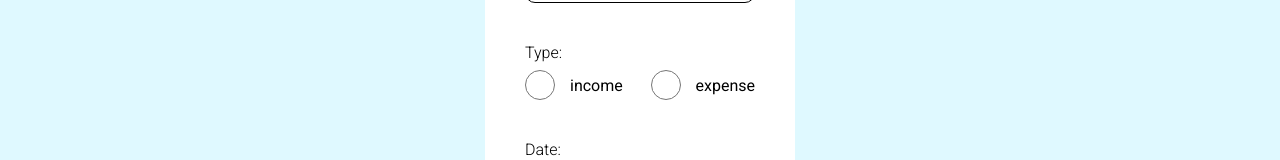
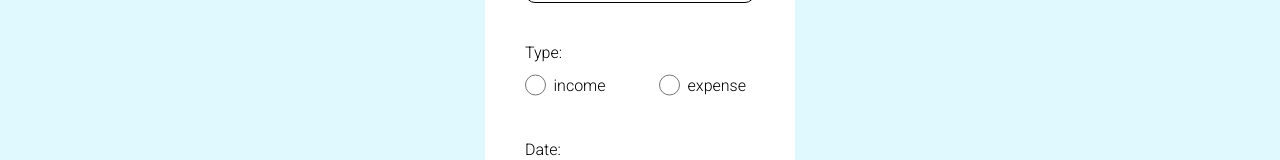
Before and after one commit to Adwasar/finance-accounting, a React (Create React App) app: page / in a window 1280 px wide. Shown: the part 389-549 px from the top of the page. Built offline with nearby package versions, Linux system fonts and the light colour scheme.

Commit message:
feat: form validation

```diff
--- a/package.json
+++ b/package.json
@@ -10,6 +10,7 @@
     "match-sorter": "^6.3.1",
     "react": "^18.2.0",
     "react-dom": "^18.2.0",
+    "react-hook-form": "^7.45.1",
     "react-router-dom": "^6.14.1",
     "react-scripts": "5.0.1",
     "sort-by": "^1.2.0",
--- a/src/components/Form/Form.module.scss
+++ b/src/components/Form/Form.module.scss
@@ -24,6 +24,7 @@
   }
 
   .input-block {
+    position: relative;
     display: flex;
     flex-direction: column;
     align-items: center;
@@ -37,10 +38,20 @@
     margin: 0 auto 40px;
 
     .radio-btns {
+      position: relative;
       margin-top: 8px;
       width: 100%;
       display: flex;
       justify-content: space-between;
+
+      label {
+        margin-left: 8px;
+        cursor: pointer;
+      }
+
+      input {
+        cursor: pointer;
+      }
 
       .radio-btn {
         display: flex;
@@ -71,3 +82,9 @@
     cursor: pointer;
   }
 }
+
+.error {
+  position: absolute;
+  bottom: -20px;
+  left: 0px;
+}
--- a/src/components/Form/index.jsx
+++ b/src/components/Form/index.jsx
@@ -1,35 +1,96 @@
+import { useForm } from 'react-hook-form';
+
 import styles from './Form.module.scss';
 
 function Form(props) {
+  const {
+    register,
+    handleSubmit,
+    formState: { errors },
+  } = useForm();
+
+  const onSubmit = (data) =>
+    alert(
+      `name: ${data.name}, amount: ${data.amount}, transactionType: ${data.transactionType} date: ${data.date}`,
+    );
+
   return (
-    <form className={styles.form}>
+    <>
+      <form className={styles.form} onSubmit={handleSubmit(onSubmit)}>
         <div className={styles['input-block']}>
           <label htmlFor="transaction-name">Name:</label>
-        <input id="transaction-name" type="text" />
+          <input
+            {...register('name', { required: 'name is required field!' })}
+            id="transaction-name"
+            type="text"
+          />
+          {errors?.name && (
+            <div className={styles.error} style={{ color: 'red' }}>
+              {errors.name.message}
+            </div>
+          )}
         </div>
         <div className={styles['input-block']}>
           <label htmlFor="transaction-amount">Amount:</label>
-        <input id="transaction-amount" type="number" />
+          <input
+            {...register('amount', { required: 'amount is required field!' })}
+            id="transaction-amount"
+            type="number"
+          />
+          {errors?.amount && (
+            <div className={styles.error} style={{ color: 'red' }}>
+              {errors.amount.message}
+            </div>
+          )}
         </div>
         <div className={styles['input-radio-block']}>
           <label htmlFor="transaction-type">Type:</label>
           <div className={styles['radio-btns']}>
             <div className={styles['radio-btn']}>
-            <input className={styles['transaction-type']} name="transaction-type" type="radio" />
-            <span>income</span>
+              <input
+                {...register('transactionType', { required: 'please select a transaction type!' })}
+                id="income"
+                className={styles['transaction-type']}
+                name="transactionType"
+                value="income"
+                type="radio"
+              />
+              <label htmlFor="income">income</label>
+              {errors?.transactionType && (
+                <div className={styles.error} style={{ color: 'red' }}>
+                  {errors.transactionType.message}
+                </div>
+              )}
             </div>
             <div className={styles['radio-btn']}>
-            <input className={styles['transaction-type']} name="transaction-type" type="radio" />
-            <span>expense</span>
+              <input
+                {...register('transactionType', { required: 'please select a transaction type!' })}
+                id="expense"
+                className={styles['transaction-type']}
+                name="transactionType"
+                value="expense"
+                type="radio"
+              />
+              <label htmlFor="expense">expense</label>
             </div>
           </div>
         </div>
         <div className={styles['input-block']}>
           <label htmlFor="transaction-date">Date:</label>
-        <input id="transaction-date" type="date" />
+          <input
+            {...register('date', { required: 'date is required field!' })}
+            id="transaction-date"
+            type="date"
+          />
+          {errors?.date && (
+            <div className={styles.error} style={{ color: 'red' }}>
+              {errors.date.message}
+            </div>
+          )}
         </div>
         <input className={styles['submit-btn']} type="submit" />
       </form>
+    </>
   );
 }
 
```
Also changed, not shown: 1 other file (tests, documents, lock files or other folders). Lines whose indentation alone changed are shown as unchanged.
